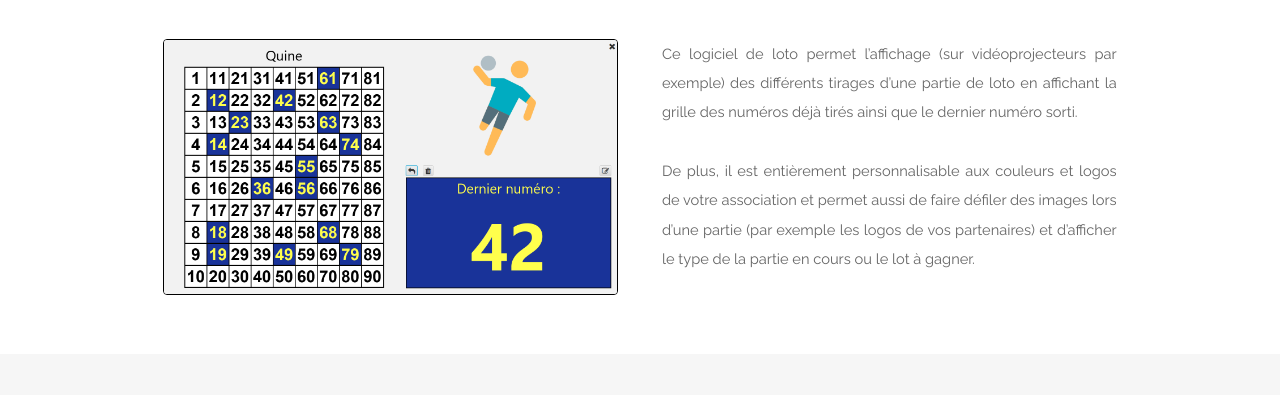
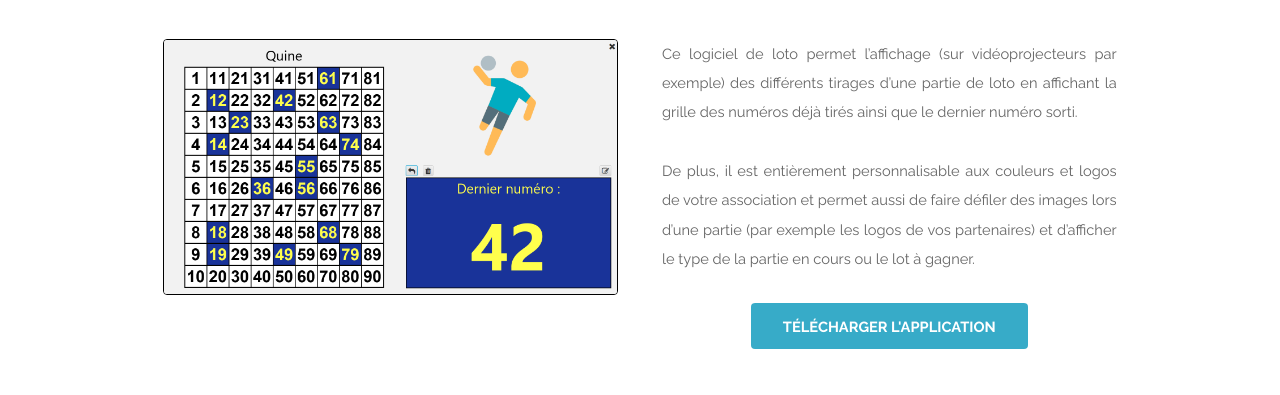
Before and after one commit to florian-mollin/loto-associatif, a plain HTML site: page docs/index.html in a window 1280 px wide. Shown: the part 205-600 px from the top of the page. Drawn offline with Linux system fonts and the light colour scheme.

Commit message:
add new download button

```diff
--- a/docs/index.html
+++ b/docs/index.html
@@ -53,6 +53,11 @@
 								<p class="justify">
 									De plus, il est entièrement personnalisable aux couleurs et logos de votre association et permet aussi de faire défiler des images lors d’une partie (par exemple les logos de vos partenaires) et d’afficher le type de la partie en cours ou le lot à gagner.
 								</p>
+								<section class="special">
+									<ul class="actions">
+										<li><a href="exe/Loto_setup.exe" class="button special" onclick="gaDownloadApp()">Télécharger l'application</a></li>
+									</ul>
+								</section>
 							</div>
 						</div>
 					</div>
@@ -205,7 +210,6 @@
 				<div class="container">
 					<ul class="copyright">
 						<li>&copy; Florian M.</li>
-						<li>Design : <a target="_blank" href="http://templated.co">Templated</a></li>
 					</ul>
 				</div>
 			</footer>
```
